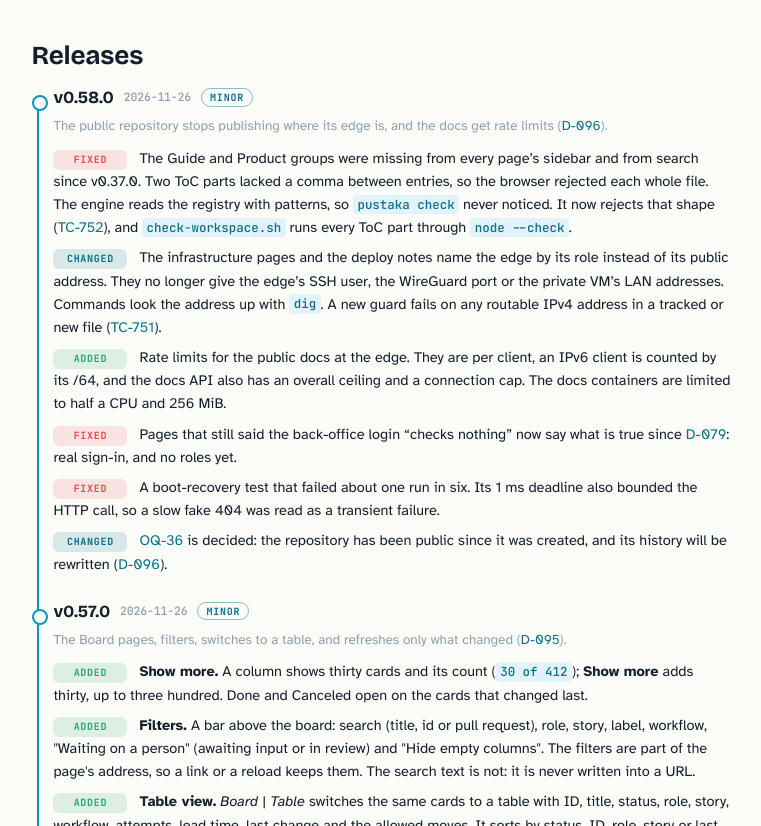
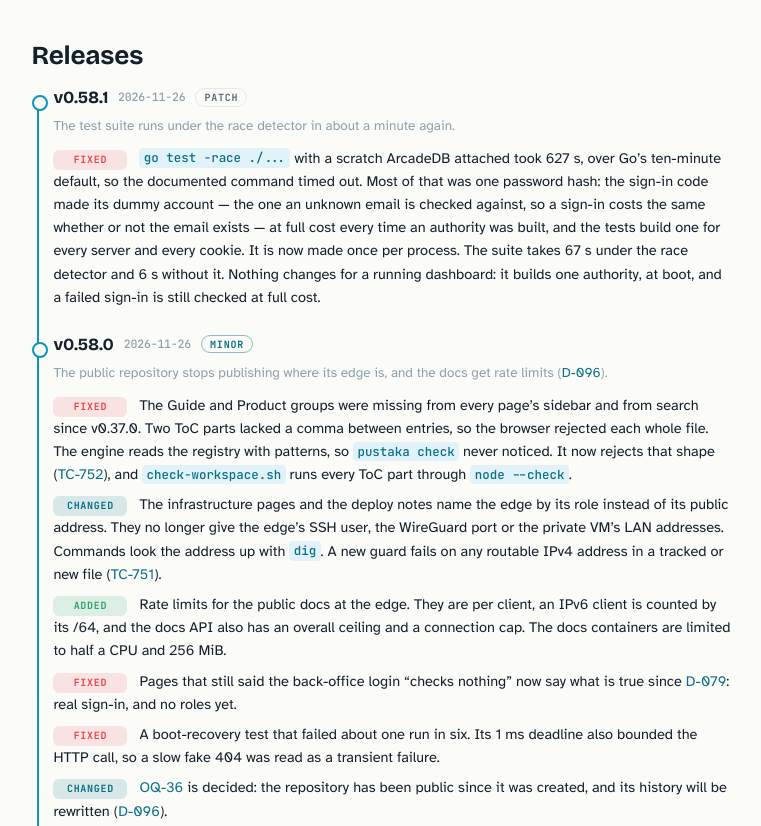
Before and after one commit to ardihikaru/gaos, a plain HTML site: page pustaka/docs/changelog.html in a window 1280 px wide. Shown: the part 834-1660 px from the top of the page, without its empty margins (279-1040 px from the left). Drawn offline with Linux system fonts and the light colour scheme; no server answers.

Commit message:
release: v0.58.1 -- the race suite runs in about a minute again
The fix itself is 670bfa1 (#51). This is its changelog entry and the
version: product.semver, the README and the page's cache-busters.

Co-Authored-By: Claude Fable 5.2 <noreply@anthropic.com>

```diff
--- a/dashboard/templates/page.html
+++ b/dashboard/templates/page.html
@@ -45,10 +45,10 @@
 <link rel="stylesheet" href="static/fonts.css">
 {{/* ?v= busts the week-long static cache (main.go staticHandler). Bump it with
      product.semver whenever app.css, app.js or live.js change. */}}
-<link rel="stylesheet" href="static/app.css?v=0.58.0">
+<link rel="stylesheet" href="static/app.css?v=0.58.1">
 <script src="static/htmx.min.js" defer></script>
-<script src="static/app.js?v=0.58.0" defer></script>
-<script src="static/live.js?v=0.58.0" defer></script>
+<script src="static/app.js?v=0.58.1" defer></script>
+<script src="static/live.js?v=0.58.1" defer></script>
 </head>
 <body>
 
--- a/pustaka/docs/assets/toc.js
+++ b/pustaka/docs/assets/toc.js
@@ -19,7 +19,7 @@ window.DOCS = {
   },
   product: {
     name: "GAOS",
-    semver: "0.58.0",
+    semver: "0.58.1",
     repo: "https://github.com/ardihikaru/gaos"
   },
   parts: [
--- a/pustaka/docs/changelog.html
+++ b/pustaka/docs/changelog.html
@@ -34,6 +34,14 @@
 
   <h2 id="releases">Releases</h2>
   <div class="clog">
+
+    <section class="rel rv">
+      <h3 id="v0-58-1">v0.58.1 <time datetime="2026-11-26">2026-11-26</time> <span class="bump patch">patch</span></h3>
+      <p style="color:var(--faint); font-size:13.5px; margin:0 0 10px">The test suite runs under the race detector in about a minute again.</p>
+      <ul>
+        <li><span class="chg fix">Fixed</span> <code>go test -race ./...</code> with a scratch ArcadeDB attached took 627&nbsp;s, over Go&rsquo;s ten-minute default, so the documented command timed out. Most of that was one password hash: the sign-in code made its dummy account &mdash; the one an unknown email is checked against, so a sign-in costs the same whether or not the email exists &mdash; at full cost every time an authority was built, and the tests build one for every server and every cookie. It is now made once per process. The suite takes 67&nbsp;s under the race detector and 6&nbsp;s without it. Nothing changes for a running dashboard: it builds one authority, at boot, and a failed sign-in is still checked at full cost.</li>
+      </ul>
+    </section>
 
     <section class="rel rv">
       <h3 id="v0-58-0">v0.58.0 <time datetime="2026-11-26">2026-11-26</time> <span class="bump minor">minor</span></h3>
```
Also changed, not shown: 1 other file.
